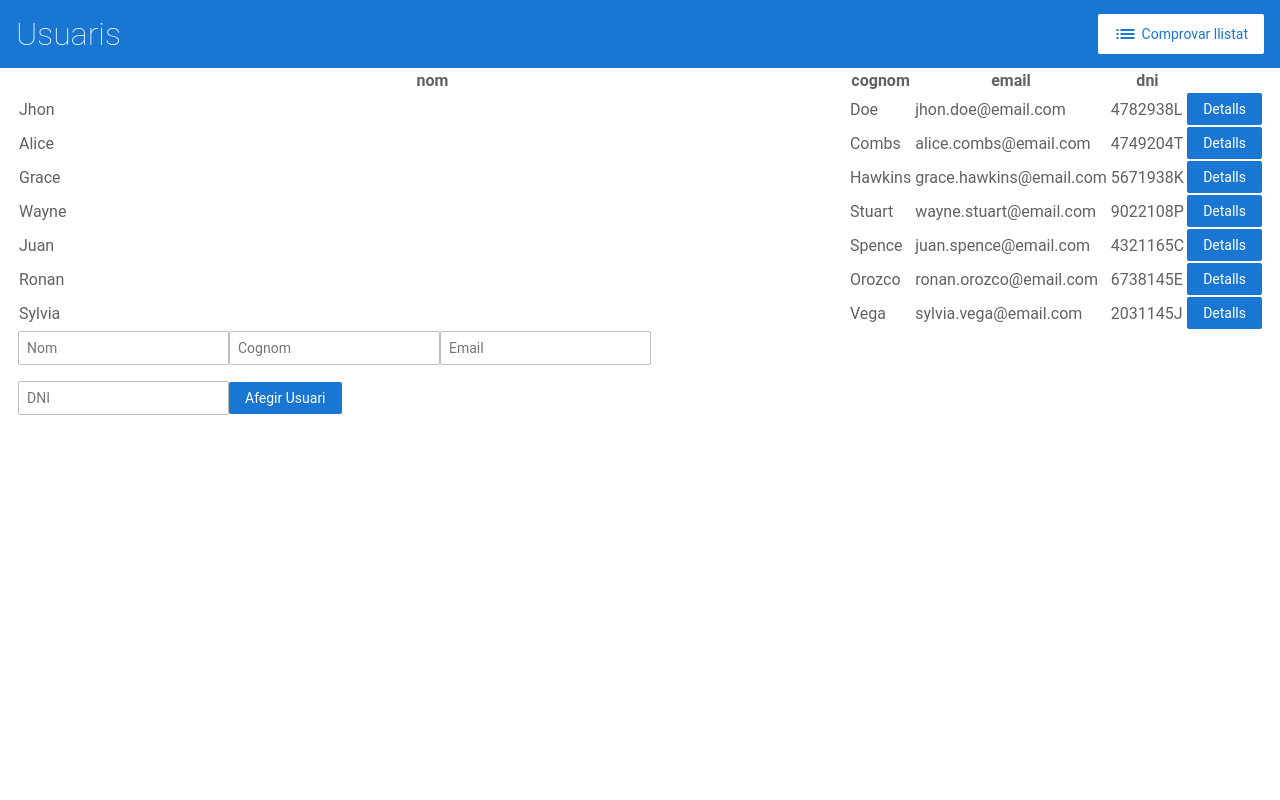
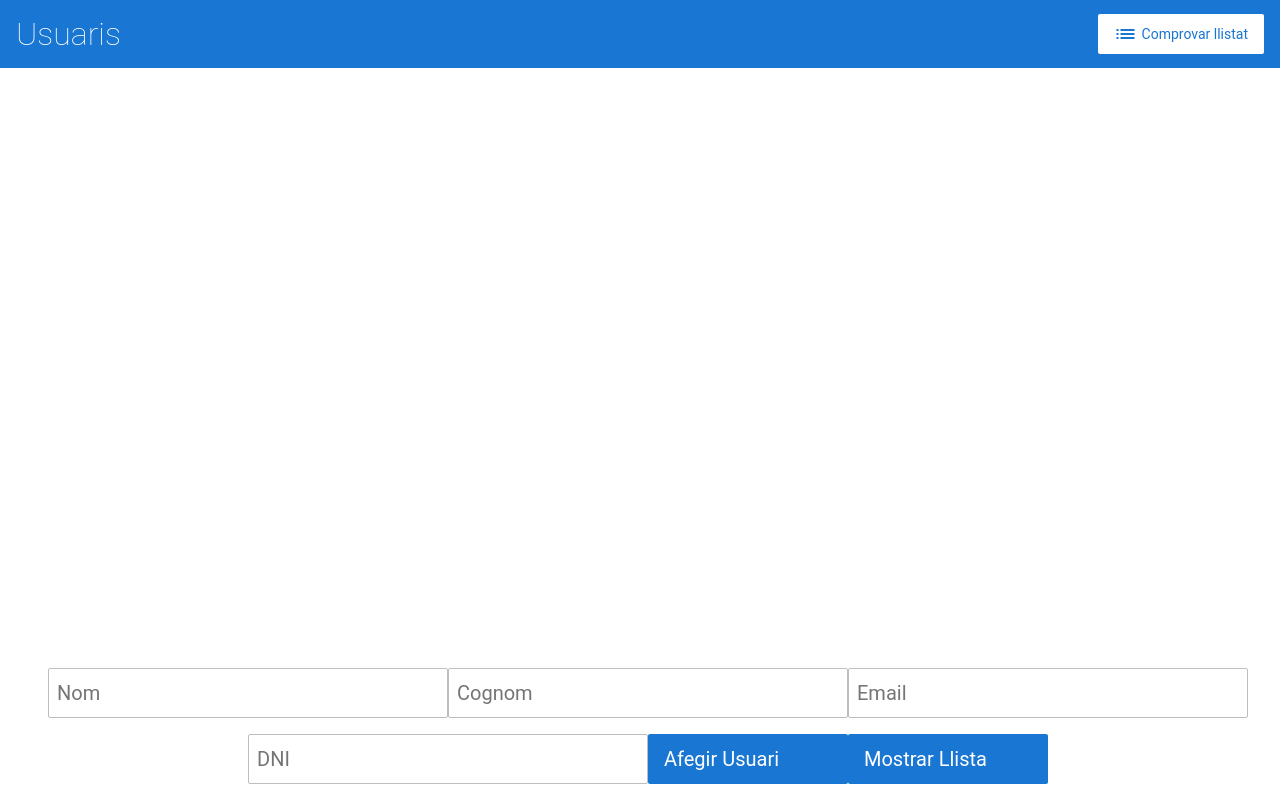
Before and after one commit to Josafe/angularListado, an Angular app: page / in a window 1280 px wide. Built offline with nearby package versions, Linux system fonts and the light colour scheme.

Commit message:
3 files modified

```diff
--- a/src/app/product-list/product-list.component.css
+++ b/src/app/product-list/product-list.component.css
@@ -1,5 +1,24 @@
+.botogran {
+  width: 200px;
+  height: 50px;
+  font-size: 20px;
+}
 
+.input-gran {
+  width: 400px;
+  height: 50px;
+  font-size: 20px;
+}
 
+.botons-baix {
+  position: absolute;
+  bottom: 0;
+}
+
+.inputs-baix {
+  position: absolute;
+  bottom: 0;
+}
 /*
 Copyright Google LLC. All Rights Reserved.
 Use of this source code is governed by an MIT-style license that
--- a/src/app/product-list/product-list.component.html
+++ b/src/app/product-list/product-list.component.html
@@ -1,5 +1,5 @@
 <div class="container">
-  <table class="table table-striped">
+  <table class="table table-striped" *ngIf="showList">
     <!-- Capçalera de la taula -->
     <thead>
       <tr>
@@ -22,35 +22,27 @@
         <button type="button" (click)="detalls(users)">Detalls</button>
       </tr>
     </tbody>
+  </table>
 
+  <!-- Input text on introduir les dades de nous usuaris -->
+  <div class="botons-baix" style="text-align: center;">
     <!-- Input text on introduir les dades de nous usuaris -->
-    <input type="text" placeholder="Nom" #name />
-    <input type="text" placeholder="Cognom" #surname />
-    <input type="text" placeholder="Email" #email />
-    <input type="text" placeholder="DNI" #id />
+    <input class="input-gran" type="text" placeholder="Nom" #name />
+    <input class="input-gran" type="text" placeholder="Cognom" #surname />
+    <input class="input-gran" type="text" placeholder="Email" #email />
+    <input class="input-gran" type="text" placeholder="DNI" #id />
 
     <!-- Boto vinculat al metode AfegirUsuari el qual agafa les dades dels input texts superiors -->
     <button
+      class="botogran"
       (click)="afegirUsuari(name.value, surname.value, email.value, id.value)"
     >
       Afegir Usuari
     </button>
 
-    <!-- <h2>Products</h2>
-<div *ngFor="let product of products">
-  <h3>
-    <a [title]="product.name + 'details'">
-      {{ product.name }}
-    </a>
-  </h3>
-
-  <p *ngIf="product.description">Description:{{ product.description }}</p>
-
-  <button type="button" (click)="share()">Share</button>
-
-  <app-product-alerts [product]="product" (notify)="onNotify()">
-  </app-product-alerts>
+    <!-- Boto vinculat a la variable showList de la classe ProductListComponent per a mostrar / amagar la llista -->
+    <button class="botogran" (click)="showList = !showList">
+      {{ showList ? 'Amagar' : 'Mostrar' }} Llista
+    </button>
+  </div>
 </div>
--->
-  </table>
-</div>
--- a/src/app/product-list/product-list.component.ts
+++ b/src/app/product-list/product-list.component.ts
@@ -8,6 +8,7 @@
 export class ProductListComponent {
   /*Llista declarada*/
   users: any[];
+  showList = false;
 
   /*Constructor*/
   constructor() {
@@ -71,6 +72,7 @@
     /* De moment no printeja les dades en una finestra externa però el metode si que rep les dades ja que l'alert si les mostra */
 
     const ventana = window.open('', '', 'width=400,height=400');
+
     if (ventana) {
       ventana.document.write(
         `Nom: ${product.name} ` +
@@ -84,12 +86,12 @@
   /* Metode per afegir usuaris */
   afegirUsuari(name: string, surname: string, email: string, id: string) {
     this.users.push({
-    name,
-    surname,
-    email,
-    id
+      name,
+      surname,
+      email,
+      id,
     });
-    }
+  }
 }
 
 /*
```
